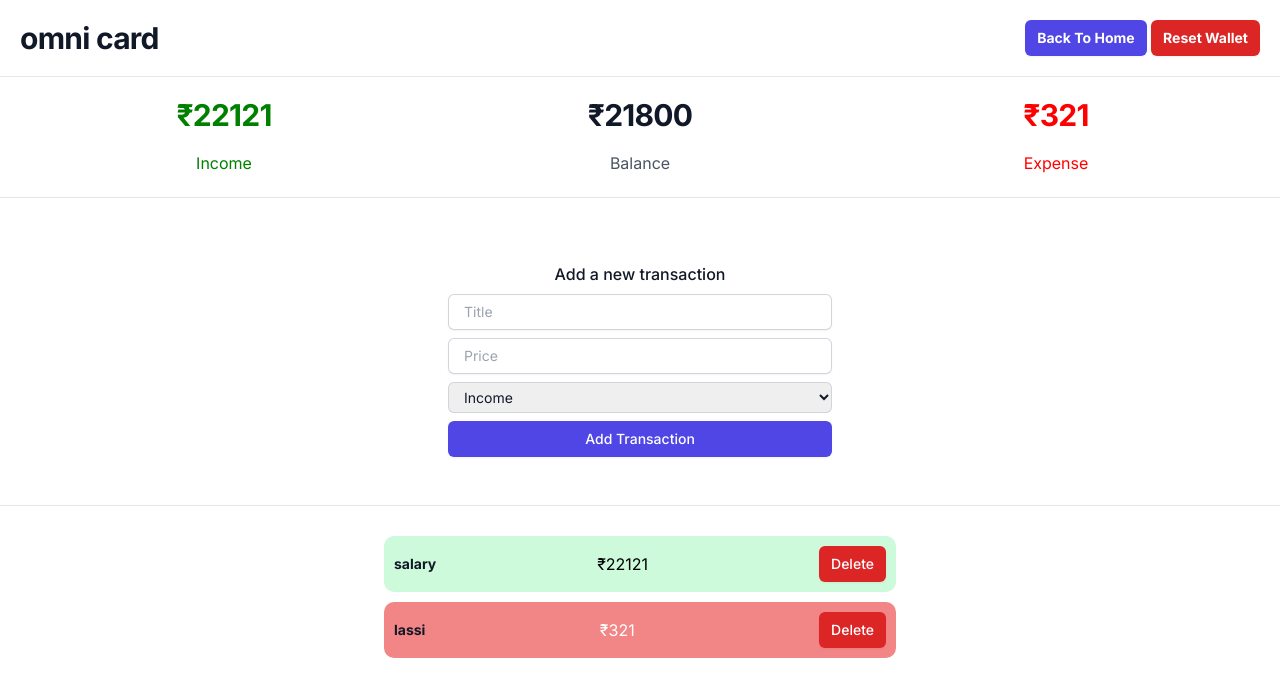
After one commit to Aditya-madwal/PocketMoney, a Django app: page /wallet/7/ in a window 1280 px wide. The commit adds this page. Shown: the top 697 px of the page. Run offline with Django 4.2, Linux system fonts and the light colour scheme; a user stored in the database is signed in; data comes from the database, SQL or seed files in the repository; both versions use the stored data as it was after the commit; some libraries are stand-ins or nearby versions.

Commit message:
final commit
features added
- login/logout/signup
- multi wallet
- tailwind ui
- balance management

```diff
--- a/workspace/pocketmoney/models.py
+++ b/workspace/pocketmoney/models.py
@@ -1,5 +1,5 @@
 from django.db import models
-
+from django.contrib.auth.models import User
 # Create your models here.
 
 
@@ -8,6 +8,9 @@ class wallets(models.Model) :
     income = models.IntegerField(blank=True, null=True)
     expense = models.IntegerField(blank=True, null=True)
     name = models.CharField(max_length=50, blank=True, null=True)
+
+    owner = models.ForeignKey(User, on_delete = models.CASCADE, blank = True, null = True)
+
     def __str__(self):
         return self.name
 
--- /dev/null
+++ b/workspace/pocketmoney/templates/wallet.html
@@ -0,0 +1,151 @@
+<!DOCTYPE html>
+<html>
+
+<head>
+    <link rel="stylesheet" href="https://fonts.googleapis.com/css2?family=Inter:wght@400;500;700&display=swap" />
+    <style>
+        body {
+            font-family: "Inter", sans-serif;
+        }
+    </style>
+    <meta charset="UTF-8" />
+    <meta name="viewport" content="width=device-width, initial-scale=1.0" />
+    <script src="https://cdn.tailwindcss.com"></script>
+</head>
+
+<body>
+    <div class="lg:flex lg:items-center lg:justify-between" style="margin: 20px">
+        <div class="min-w-0 flex-1">
+            <h2 class="text-2xl font-bold leading-7 text-gray-900 sm:truncate sm:text-3xl sm:tracking-tight">
+                {{wallet.name}}
+            </h2>
+        </div>
+        <div class="mt-10 flex lg:ml-4 lg:mt-0">
+            <span class="hidden sm:block"> </span>
+
+            <span class="ml-3 hidden sm:block"> </span>
+
+            <span class="sm:ml-3">
+                <button type="button"
+                    class="inline-flex items-center rounded-md bg-indigo-600 px-3 py-2 text-sm font-semibold text-white shadow-sm hover:bg-indigo-500 focus-visible:outline focus-visible:outline-2 focus-visible:outline-offset-2 focus-visible:outline-indigo-600">
+                    <a href='{% url "home" %}'> Back To Home</a>
+                </button>
+                <button type="button"
+                    class="inline-flex items-center rounded-md bg-red-600 px-3 py-2 text-sm font-semibold text-white shadow-sm hover:bg-red-500 focus-visible:outline focus-visible:outline-2 focus-visible:outline-offset-2 focus-visible:outline-indigo-600">
+                    <a href='{% url "reset" wallet.id %}'>Reset Wallet</a>
+                </button>
+            </span>
+        </div>
+    </div>
+    <hr />
+    <div class="bg-white py-2 sm:py-5">
+        <div class="mx-auto max-w-7xl px-6 lg:px-8">
+            <dl class="grid grid-cols-1 gap-x-8 gap-y-1 text-center lg:grid-cols-3">
+            <div class="mx-auto flex max-w-xs flex-col gap-y-4">
+              <dt class="text-base leading-7 text-gray-600" style="color:green">Income</dt>
+              <dd class="order-first text-3xl font-semibold tracking-tight text-gray-900 sm:text-1xl" style="color:green">₹{{wallet.income}}</dd>
+            </div>
+            <div class="mx-auto flex max-w-xs flex-col gap-y-4">
+              <dt class="text-base leading-7 text-gray-600">Balance</dt>
+              <dd class="order-first text-3xl font-semibold tracking-tight text-gray-900 sm:text-1xl">₹{{wallet.balance}}</dd>
+            </div>
+            <div class="mx-auto flex max-w-xs flex-col gap-y-4">
+              <dt class="text-base leading-7 text-gray-600" style="color:red">Expense</dt>
+              <dd class="order-first text-3xl font-semibold tracking-tight text-gray-900 sm:text-1xl" style="color:red">₹{{wallet.expense}}</dd>
+            </div>
+          </dl>
+        </div>
+    </div>
+
+    <hr />
+
+    {% comment %} add a wallet {% endcomment %}
+    <div style="display: flex; justify-content: center">
+        <div class="flex min-h-full flex-col justify-center px-6 py-12 lg:px-8" style="width: 700px; padding-top: 0px">
+            <div class="mt-10 sm:mx-auto sm:w-full sm:max-w-sm">
+                <form class="space-y-6" action="#" method="POST">
+                    {% csrf_token %}
+                    <div>
+                        <label for="email" style="text-align: center"
+                            class="block text-l font-medium leading-6 text-gray-900">Add a new transaction</label>
+                        <div class="mt-2">
+                            <input id="email" name="category" type="text" required=""
+                                class="block w-full rounded-md border-0 py-1.5 pl-4 text-gray-900 shadow-sm ring-1 ring-inset ring-gray-300 placeholder:text-gray-400 focus:ring-2 focus:ring-inset focus:ring-indigo-600 sm:text-sm sm:leading-6"
+                                placeholder="Title" />
+                        </div>
+                        <div class="mt-2">
+                            <input id="email" name="amount" type="number" required=""
+                                class="block w-full rounded-md border-0 py-1.5 pl-4 text-gray-900 shadow-sm ring-1 ring-inset ring-gray-300 placeholder:text-gray-400 focus:ring-2 focus:ring-inset focus:ring-indigo-600 sm:text-sm sm:leading-6"
+                                placeholder="Price" />
+                        </div>
+                        <div class="mt-2">
+                            <select id="currency" name="label"
+                                class="block w-full rounded-md border-0 py-1.5 pl-3 pr-20 text-gray-900 ring-1 ring-inset ring-gray-300 placeholder:text-gray-400 focus:ring-2 focus:ring-inset focus:ring-indigo-600 sm:text-sm sm:leading-6">
+                                <option>Income</option>
+                                <option>Expense</option>
+                            </select>
+                        </div>
+
+                        <div>
+                            <div class="mt-2"></div>
+                        </div>
+
+                        <div>
+                            <button type="submit"
+                                class="flex w-full justify-center rounded-md bg-indigo-600 px-3 py-1.5 text-sm font-medium leading-6 text-white shadow-sm hover:bg-indigo-500 focus-visible:outline focus-visible:outline-2 focus-visible:outline-offset-2 focus-visible:outline-indigo-600">
+                                Add Transaction
+                            </button>
+                        </div>
+                </form>
+            </div>
+        </div>
+    </div>
+    </div>
+    <hr>
+    {% comment %} transaction list {% endcomment %}
+    <div style="display: flex; justify-content: center">
+        <ul role="list" class="divide-y divide-gray-100" style="
+            margin: 20px;
+            display: flex;
+            flex-direction: column;
+            justify-content: center;
+          ">
+            {% for t in transactions %}
+            <li class="flex justify-between gap-x-6 py-5" style="
+              width: 40vw;
+              align-items: center;
+              border: 0px solid black;
+              padding: 10px;
+              border-radius: 10px;
+              margin-top: 10px;
+              {% if t.label == '1' %}
+              background-color : #CDFADB;
+              {% else %}
+              background-color : #F28585;
+              color : white;
+              {% endif %}
+            ">
+                <div class="flex min-w-0 gap-x-4">
+                    <div class="min-w-0 flex-auto">
+                        <p class="text-sm font-semibold leading-6 text-gray-900">
+                            {{t.category}}
+                        </p>
+                    </div>
+                </div>
+                <div class="hidden shrink-0 sm:flex sm:flex-row sm:items-end">
+                    ₹{{t.amount}}
+                </div>
+                <div class="hidden shrink-0 sm:flex sm:flex-row sm:items-end">
+                    <button type="button"
+                        class="inline-flex items-center rounded-md bg-red-600 px-3 py-2 text-sm font-medium text-white shadow-sm hover:bg-indigo-500 focus-visible:outline focus-visible:outline-2 focus-visible:outline-offset-2 focus-visible:outline-indigo-600"
+                        style="margin-left: 10px">
+                        <a href='{% url "delete_t" t.id %}'>Delete</a>
+                    </button>
+                </div>
+            </li>
+            {% endfor %}
+        </ul>
+    </div>
+</body>
+
+</html>
--- a/workspace/pocketmoney/urls.py
+++ b/workspace/pocketmoney/urls.py
@@ -3,9 +3,12 @@ from django.urls import path, include
 from . import views
 
 urlpatterns = [
-    # path('delete/<str:pk>', views.deleteview, name = 'delete'),
+    path('delete/<int:pk>', views.deleteview, name = 'delete'),
+    path('delete_t/<int:pk>', views.delete_tview, name = 'delete_t'),
+    path('reset/<int:pk>', views.resetview, name = 'reset'),
     path('', views.homeview, name = 'home'),
-    # path('wallet/<str:pk>/', views.walletview, name = 'wallet'),
+    path('wallet/<int:pk>/', views.walletview, name = 'wallet'),
     path('login/', views.loginview, name = 'login'),
     path('signup/', views.signupview, name = 'signup'),
+    path('logout/', views.logoutview, name = 'logout'),
 ]
--- a/workspace/pocketmoney/views.py
+++ b/workspace/pocketmoney/views.py
@@ -1,18 +1,151 @@
-from django.shortcuts import render
+from django.shortcuts import render, redirect
 from django.http import HttpResponse
+
+from django.contrib.auth.forms import UserCreationForm
+from django.contrib.auth.models import User
+
+from django.contrib.auth import authenticate, login, logout
+from django.contrib.auth.decorators import login_required
+
+from django.contrib import messages
+
+from .models import *
 # Create your views here.
 
-def homeview(request) :
-    return HttpResponse('homeview')
-
-def deleteview(request) :
-    return HttpResponse('delete view')
+# -------------------AUTHENTICATION-----------------------
 
 def loginview(request) :
-    return render(request, 'login.html')
+    if request.user.is_authenticated :
+        return redirect(homeview)
+
+    if request.method == 'POST' :
+        username = request.POST['username']
+        password = request.POST['password']
+
+        user = authenticate(request, username = username, password = password)
+
+        if user is not None :
+            login(request, user)
+            return redirect(homeview)
+        else :
+            messages.error(request, "username or password is incorrect")
+            pass
+    return render(request, 'login.html', {})
 
 def signupview(request) :
-    return HttpResponse('signup view')
 
-def walletview(request) :
-    return HttpResponse('wallet view')
+    if request.user.is_authenticated :
+        return redirect(homeview)
+
+    if request.method == 'POST' :
+        email = request.POST['email']
+        username = request.POST['name']
+        password = request.POST['password']
+        if email and username and password :
+            user = User.objects.create_user(username=username, password=password, email = email)
+            user.save()
+            return redirect(loginview)
+        return redirect(signupview)
+    return render(request, 'signup.html', {})
+
+
+def logoutview(request) :
+    logout(request)
+    return redirect(loginview)
+
+
+# -------------------PRODUCTION-----------------------
+
+@login_required(login_url=loginview)
+def homeview(request) :
+    wallets_list = wallets.objects.filter(owner = request.user)
+
+    context = {
+        'wallets' : wallets_list,
+    }
+
+    if request.method == 'POST' :
+        walletname = request.POST['walletname']
+        if walletname :
+            newwallet = wallets.objects.create(name = walletname, owner = request.user, balance = 0, income = 0, expense = 0)
+            newwallet.save()
+        return redirect(homeview)
+    return render(request, 'home.html', context=context)
+
+@login_required(login_url=loginview)
+def walletview(request,pk) :
+    w = wallets.objects.get(id = pk)
+    transactions_list = transactions.objects.filter(wallet = w)
+    context = {
+        'wallet' : w,
+        'transactions' : transactions_list,
+    }
+
+    if request.method == "POST" :
+        category = request.POST['category']
+        amount = request.POST['amount']
+        label = request.POST['label']
+        if category and amount and label :
+            if label == 'Income' :
+                w.balance += int(amount)
+                w.income += int(amount)
+                w.save()
+                t = transactions.objects.create(category = category, label = '1', amount = amount, wallet = w)
+                t.save()
+                return redirect(f"/wallet/{pk}")
+            else :
+                w.balance -= int(amount)
+                w.expense += int(amount)
+                w.save()
+                t = transactions.objects.create(category = category, label = '2', amount = amount, wallet = w)
+                t.save()
+                return redirect(f"/wallet/{pk}")
+        return redirect(f"/wallet/{pk}")
+    return render(request, 'wallet.html', context=context)
+
+
+@login_required(login_url=loginview)
+def deleteview(request, pk) :
+    w = wallets.objects.get(id = pk)
+
+    if request.user != w.owner :
+        return redirect(f"/wallet/{w.id}")
+
+    w.delete()
+    return redirect(homeview)
+
+
+@login_required(login_url=loginview)
+def delete_tview(request, pk) :
+    t = transactions.objects.get(id = pk)
+
+    if request.user != t.wallet.owner :
+        return redirect(f"/wallet/{t.wallet.id}")
+
+    wallet = t.wallet
+    if t.label == '1' :
+        wallet.income -= t.amount
+        wallet.balance -= t.amount
+        wallet.save()
+    else :
+        wallet.balance += t.amount
+        wallet.expense -= t.amount
+        wallet.save()
+    t.delete()
+    return redirect(f'/wallet/{wallet.id}')
+
+@login_required(login_url=loginview)
+def resetview(request, pk) :
+    w = wallets.objects.get(id = pk)
+
+    if request.user != w.owner :
+        return redirect(f"/wallet/{w.id}")
+
+    w.balance = 0
+    w.income = 0
+    w.expense = 0
+
+    transactions.objects.filter(wallet = w).delete()
+
+    w.save()
+    return redirect(f'/wallet/{pk}')
```
Also changed, not shown: workspace/pocketmoney/templates/home.html (added, +144 -0 lines), workspace/pocketmoney/templates/login.html (+32 -47 lines), workspace/pocketmoney/templates/signup.html (+105 -0 lines), workspace/db.sqlite3, workspace/pocketmoney/migrations/0002_wallets_owner.py (added).
